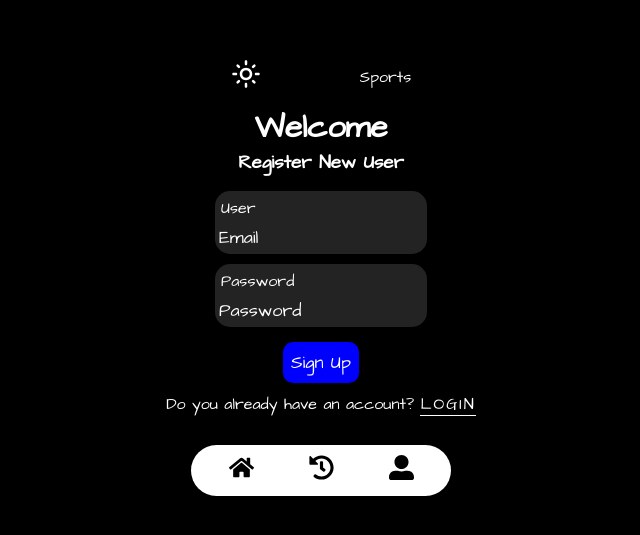
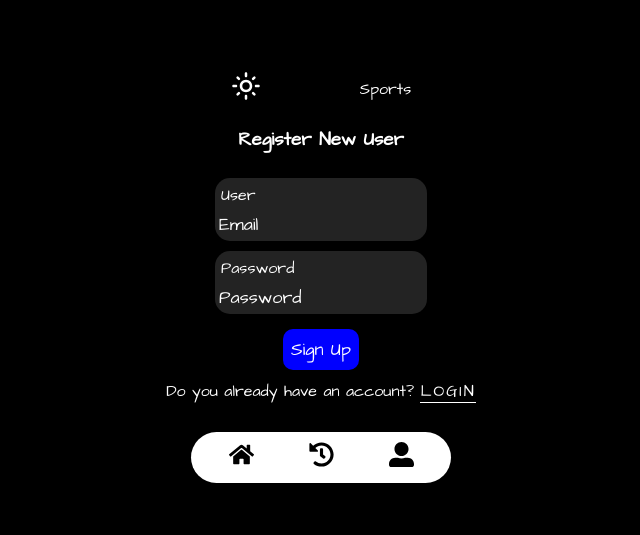
Before and after one commit to alexiscjscab/app-sports, a React (Vite) app in the folder sports/: page /signup in a window 1280 px wide. Shown: the part 123-658 px from the top of the page, without its empty margins (319-959 px from the left). Built offline with nearby package versions, Linux system fonts and the light colour scheme.

Commit message:
Fix Title login and signup

```diff
--- a/sports/src/components/Login/FormStyled.tsx
+++ b/sports/src/components/Login/FormStyled.tsx
@@ -83,7 +83,13 @@ export const Title = styled.div.attrs((props: PropColorTheme) => ({
 }))<PropColorTheme>`
   text-align: center;
   color: ${(props: any) => props.colorTheme  === 'dark' ? '#fff' :' #000' };
-  margin: 10px;
+  margin: 15px 0px;
+  h3{
+    margin: 5px;
+  }
+  h1{
+    margin: 5px;
+  }
 `
 
 export const ButtonBlue = styled.button`
--- a/sports/src/components/Login/Login.tsx
+++ b/sports/src/components/Login/Login.tsx
@@ -72,7 +72,6 @@ const Login = () => {
         <FormContent colorTheme={darkLight}>
           <NavBarTop />
           <Title colorTheme={darkLight}>
-            <h1>Welcome</h1>
             <h3>Login User</h3>
           </Title>
           <Form onSubmit={(e) => login(e)} colorTheme={darkLight}>
--- a/sports/src/components/Login/SignUp.tsx
+++ b/sports/src/components/Login/SignUp.tsx
@@ -53,7 +53,6 @@ const SignUp = (): JSX.Element => {
     <FormContent colorTheme={darkLight}>
       <NavBarTop />
       <Title colorTheme={darkLight}>
-        <h1>Welcome</h1>
         <h3>Register New User</h3>
       </Title>
       <Form onSubmit={(e: React.FormEvent<HTMLFormElement>) => register(e)} colorTheme={darkLight}>
```
